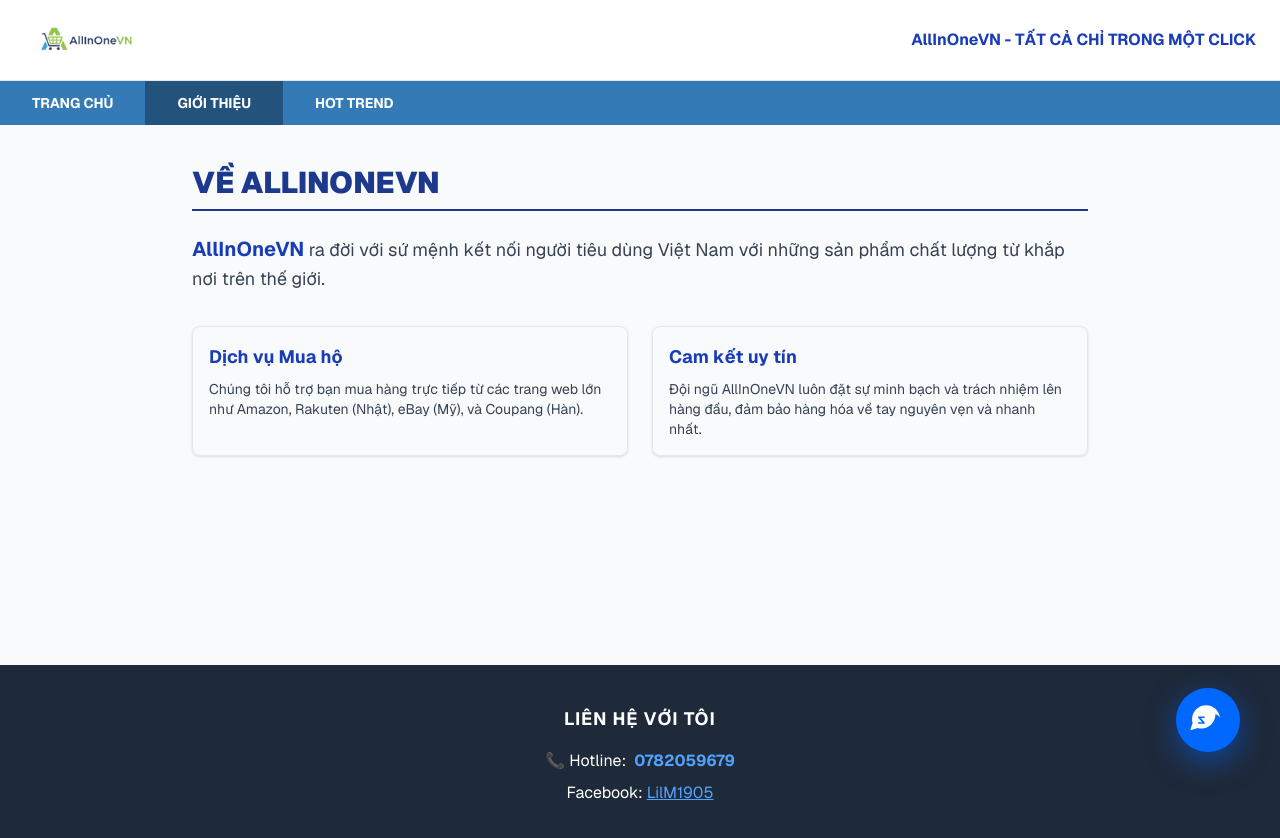
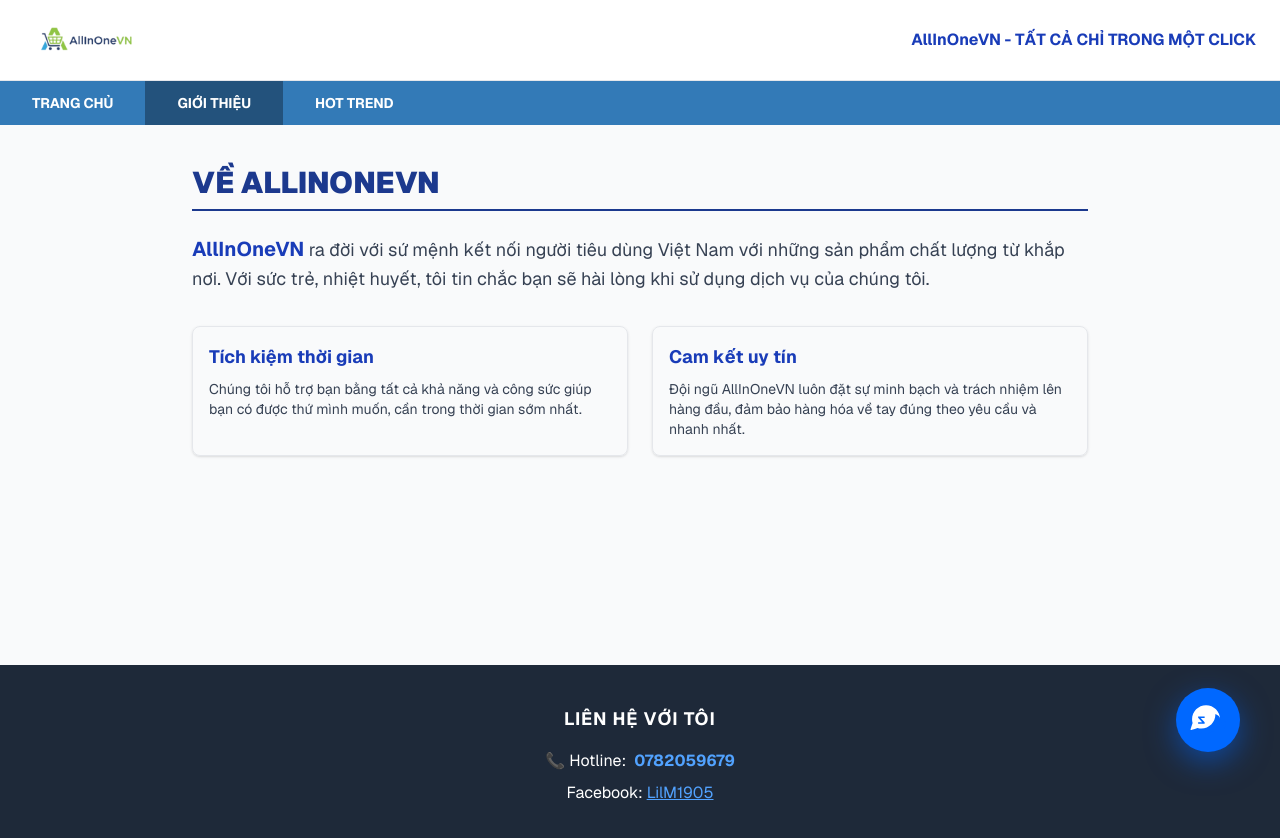
Before and after one commit to dotienminh6-svg/Cua-hang-cua-minh, a Next.js app: page / in a window 1280 px wide. Both pictures are taken after a click on the button "GIỚI THIỆU". Shown: the top 838 px of the page. Built offline with nearby package versions, Linux system fonts and the light colour scheme.

Commit message:
hoan thien cac trang va them thong tin

```diff
--- a/app/page.tsx
+++ b/app/page.tsx
@@ -95,16 +95,16 @@
             <h2 className="text-3xl font-black text-blue-900 mb-6 border-b-2 border-blue-900 pb-2 uppercase">Về AllInOneVN</h2>
             <div className="space-y-6 text-lg leading-relaxed text-gray-700">
               <p>
-                <span className="font-bold text-blue-800 text-xl">AllInOneVN</span> ra đời với sứ mệnh kết nối người tiêu dùng Việt Nam với những sản phẩm chất lượng từ khắp nơi trên thế giới.
+                <span className="font-bold text-blue-800 text-xl">AllInOneVN</span> ra đời với sứ mệnh kết nối người tiêu dùng Việt Nam với những sản phẩm chất lượng từ khắp nơi. Với sức trẻ, nhiệt huyết, tôi tin chắc bạn sẽ hài lòng khi sử dụng dịch vụ của chúng tôi.
               </p>
               <div className="grid md:grid-cols-2 gap-6 mt-8">
                 <div className="p-4 border border-gray-200 rounded-lg shadow-sm hover:shadow-md transition-shadow">
-                  <h4 className="font-bold text-blue-800 mb-2 text-lg">Dịch vụ Mua hộ</h4>
-                  <p className="text-sm">Chúng tôi hỗ trợ bạn mua hàng trực tiếp từ các trang web lớn như Amazon, Rakuten (Nhật), eBay (Mỹ), và Coupang (Hàn).</p>
+                  <h4 className="font-bold text-blue-800 mb-2 text-lg">Tích kiệm thời gian</h4>
+                  <p className="text-sm">Chúng tôi hỗ trợ bạn bằng tất cả khả năng và công sức giúp bạn có được thứ mình muốn, cần trong thời gian sớm nhất.</p>
                 </div>
                 <div className="p-4 border border-gray-200 rounded-lg shadow-sm hover:shadow-md transition-shadow">
                   <h4 className="font-bold text-blue-800 mb-2 text-lg">Cam kết uy tín</h4>
-                  <p className="text-sm">Đội ngũ AllInOneVN luôn đặt sự minh bạch và trách nhiệm lên hàng đầu, đảm bảo hàng hóa về tay nguyên vẹn và nhanh nhất.</p>
+                  <p className="text-sm">Đội ngũ AllInOneVN luôn đặt sự minh bạch và trách nhiệm lên hàng đầu, đảm bảo hàng hóa về tay đúng theo yêu cầu và nhanh nhất.</p>
                 </div>
               </div>
             </div>
```
